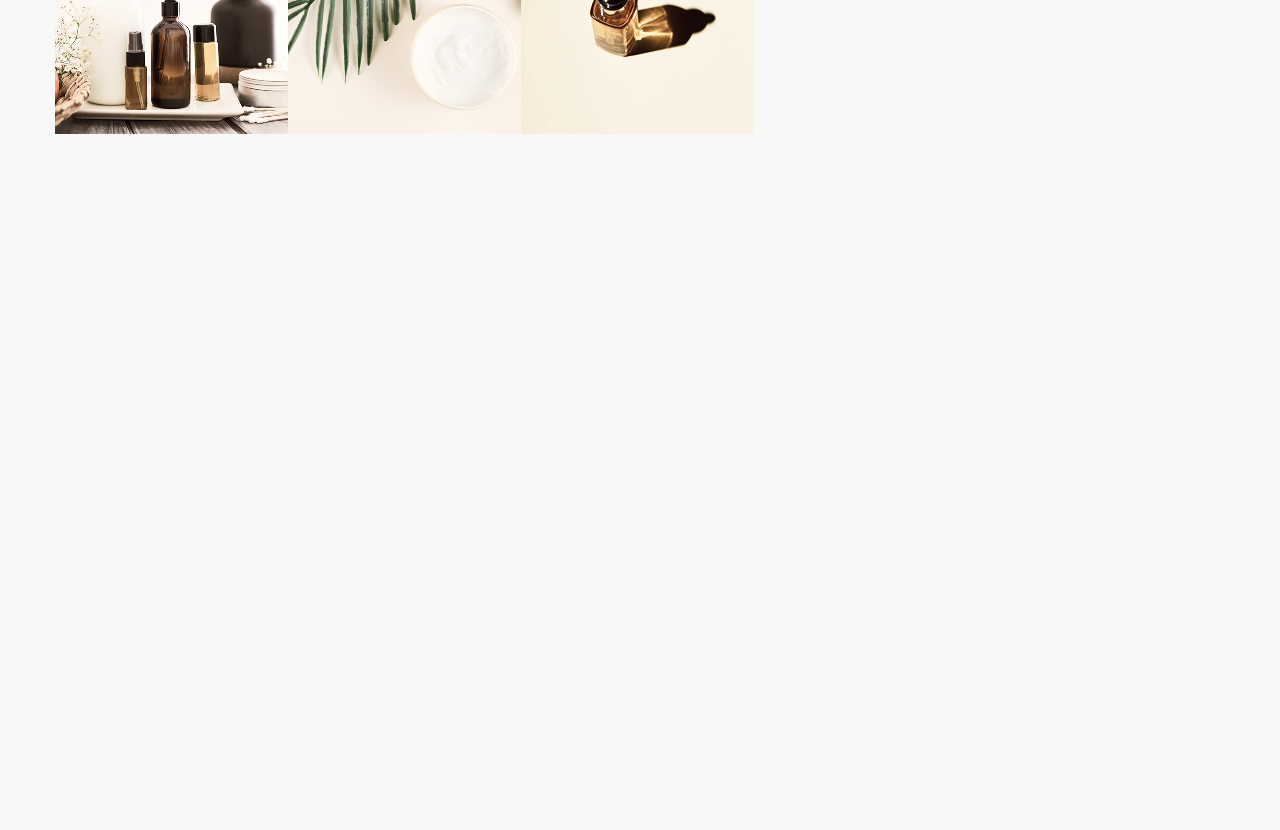
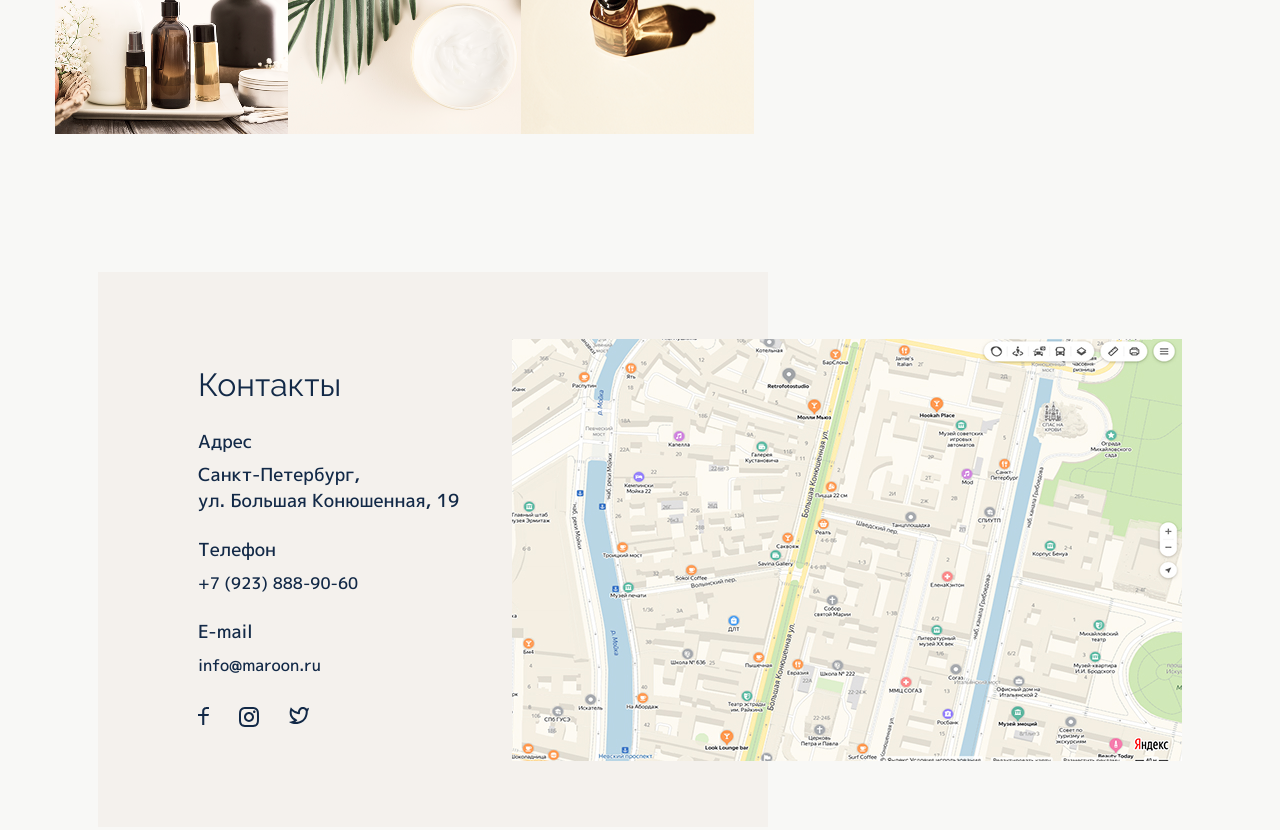
Before and after one commit to Reznikov92/MAROON, a website built with Vite: page index.html in a window 1280 px wide. Shown: the part 3403-4233 px from the top of the page. Before the commit the page ends 3677 px from the top, so only its background shows below. Built offline with nearby package versions, Linux system fonts and the light colour scheme.

Commit message:
Добавил contacts

```diff
--- a/index.html
+++ b/index.html
@@ -212,5 +212,49 @@
   </section>
   <!--///////////// our-story -->
 
+  <!-- _contacts -->
+  <section class="contacts">
+    <div class="contacts__container">
+      <div class="contacts__background">
+        <div class="contacts__content">
+          <h2 class="contacts__title">Контакты</h2>
+
+          <div class="contacts__item">
+            <h3 class="contacts__label">Адрес</h3>
+            <p class="contacts__text">
+              Санкт-Петербург,<br>
+              ул. Большая Конюшенная, 19</p>
+          </div>
+
+          <div class="contacts__item">
+            <h3 class="contacts__label">Телефон</h3>
+            <p class="contacts__text">
+              <a href="tel:+79238889060">+7 (923) 888-90-60</a>
+            </p>
+          </div>
+
+          <div class="contacts__item">
+            <h3 class="contacts__label">E-mail</h3>
+            <p class="contacts__text">
+              <a href="mailto:info@maroon.ru">info@maroon.ru</a>
+            </p>
+          </div>
+
+          <div class="contacts__social">
+            <a href="#"><img src="./src/assets/icons/facebook.svg" alt="facebook"></a>
+            <a href="#"><img src="./src/assets/icons/instagram.svg" alt="instagram"></a>
+            <a href="#"><img src="./src/assets/icons/twitter.svg" alt="twitter"></a>
+          </div>
+        </div>
+      </div>
+
+      <div class="contacts__map">
+        <img src="./src/assets/contacts/map.jpg" alt="map">
+      </div>
+
+    </div>
+  </section>
+  <!--///////////// _contacts -->
+
 </body>
 </html>
--- a/src/scss/blocks/_contacts.scss
+++ b/src/scss/blocks/_contacts.scss
@@ -0,0 +1,64 @@
+.contacts {
+    margin-bottom: 140px;
+
+    &__container {
+        position: relative;
+        min-height: 554px;
+    }
+
+    &__background {
+        background: #F4F1ED;
+        position: absolute;
+        z-index: 1;
+        width: 670px;
+        margin-left: 98px;
+    }
+
+    &__content {
+        padding: 92px 0 100px 100px;
+        display: flex;
+        flex-direction: column;
+        align-items: flex-start;
+        gap: 23px;
+    }
+
+    &__title {
+        font-family: 'Raleway';
+        font-weight: 500;
+        font-size: 32px;
+        line-height: 130%;
+    }
+
+    &__item {
+        display: flex;
+        flex-direction: column;
+        align-items: flex-start;
+        gap: 7px;
+    }
+
+    &__label {
+        font-weight: 500;
+        font-size: 18px;
+        line-height: 145%;
+    }
+
+    &__text {
+        font-weight: 400;
+        font-size: 18px;
+        max-width: 263px;
+        line-height: 145%;
+    }
+
+    &__social {
+        margin-top: 6px;
+        display: flex;
+        gap: 30px;
+    }
+
+    &__map {
+        position: absolute;
+        z-index: 2;
+        top: 67px;
+        right: 98px;
+    }
+}
--- a/src/scss/blocks/_our-story.scss
+++ b/src/scss/blocks/_our-story.scss
@@ -1,11 +1,11 @@
 .our-story {
-
+margin-bottom: 138px;
     &__container {
         display: flex;
         justify-content: center;
         gap: 27px;
         align-items: flex-start;
-        margin-bottom: 140px;
+
         margin-right: -90px;
 
     }
```
Also changed, not shown: src/css/main.css, 1 other file.
